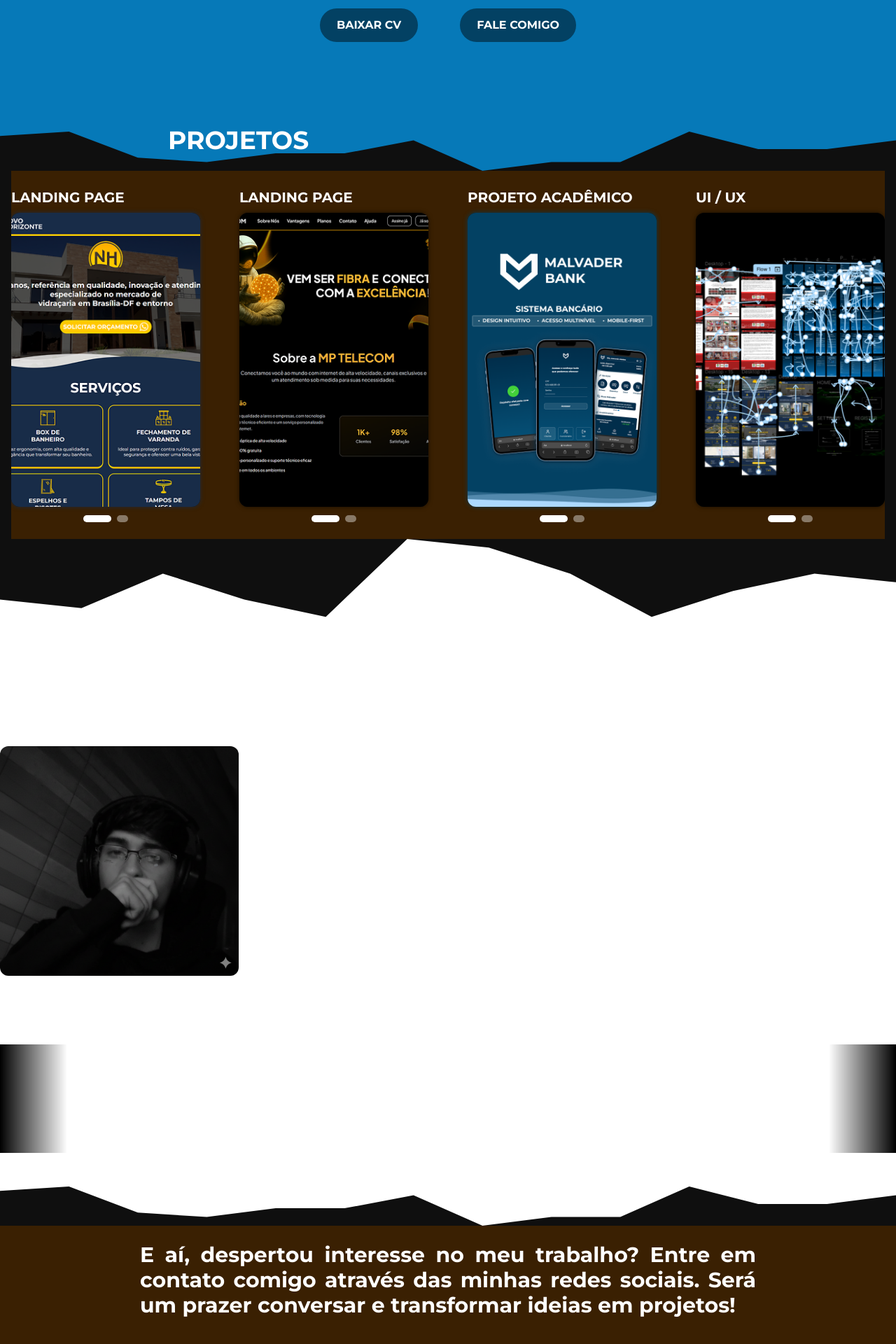
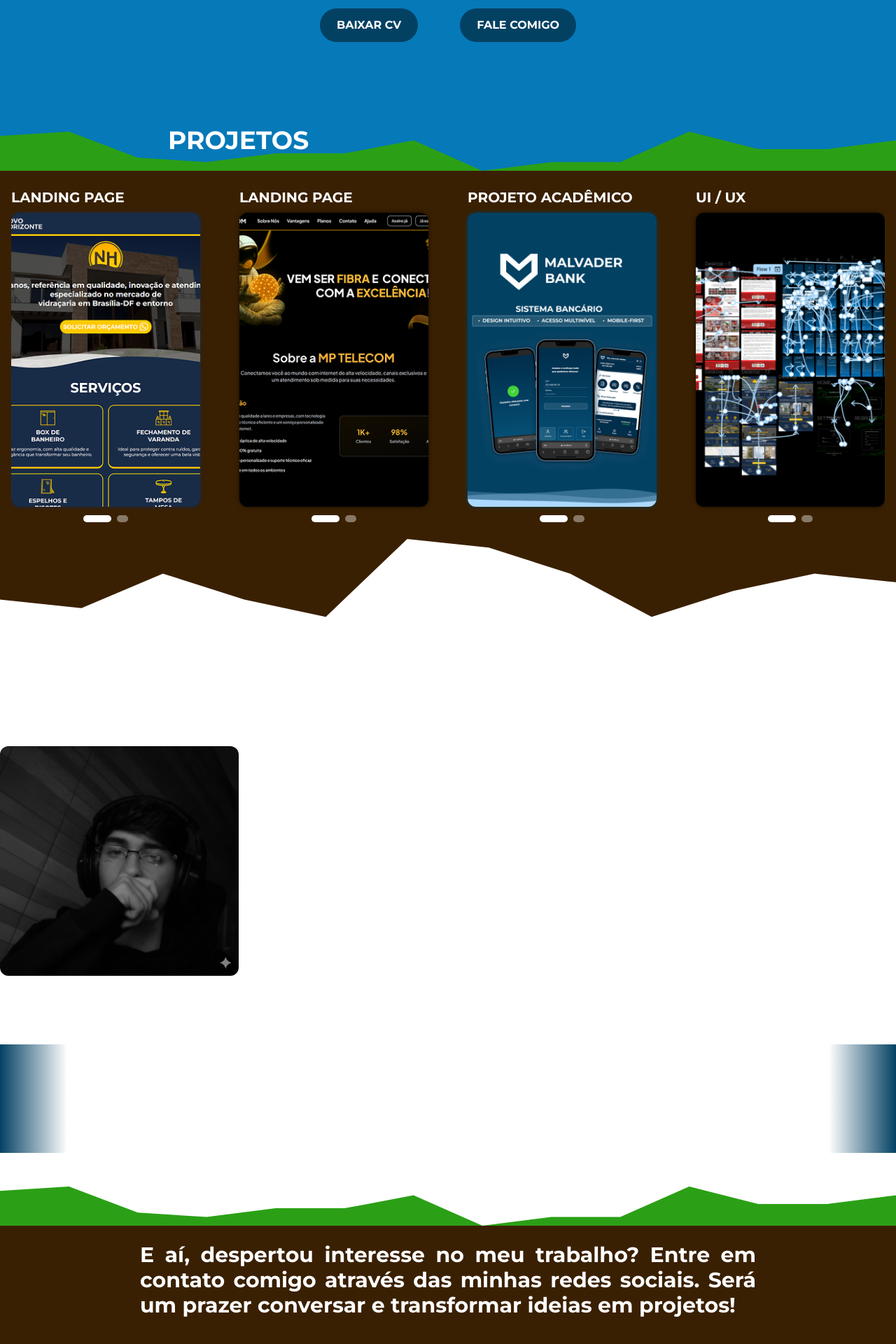
Before and after one commit to LeonardoAtaides/MyPortifolio, a Next.js app in the folder my-portifolio/: page / in a window 1280 px wide. Shown: the part 396-2316 px from the top of the page at 70% size. Built offline with nearby package versions, Linux system fonts and the light colour scheme; some icons are missing.

Commit message:
update modo light

```diff
--- a/my-portifolio/app/components/contact.tsx
+++ b/my-portifolio/app/components/contact.tsx
@@ -6,6 +6,7 @@ import{
   SiGmail,
 } from "react-icons/si";
 import { useTheme } from "next-themes"
+
 const socialLinks = [
     {
         icon:  SiInstagram,
@@ -31,7 +32,7 @@ export default function Contact() {
   const { theme } = useTheme()
   return (
     <footer className="relative z-20 mt-12">
-     <img src="/assets/CometaSuperior.svg" className="w-full" />
+     <img src={ theme === "dark" ? "/assets/CometaSuperior.svg" : "/assets/CometaSuperiorVerde.svg"} className="w-full" />
 
       {/* CONTAINER SCROLL */}
       <div className="flex justify-center " style={{
--- a/my-portifolio/app/components/infiniteicons.tsx
+++ b/my-portifolio/app/components/infiniteicons.tsx
@@ -15,6 +15,7 @@ import {
 } from "react-icons/si";
 import { VscodePlain } from "devicons-react";
 import { Database } from "lucide-react";
+import { useTheme } from "next-themes"
 
 const icons = [
   SiPython,
@@ -33,14 +34,14 @@ const icons = [
 ];
 
 export default function InfiniteIcons() {
+  const { theme } = useTheme()
   return (
     <div className="relative w-full overflow-hidden py-8 mt-12 pb-20">
-      <div className="absolute left-0 top-0 bottom-0 w-24 bg-gradient-to-r from-black to-transparent z-10 pointer-events-none" />
-      <div className="absolute right-0 top-0 bottom-0 w-24 bg-gradient-to-l from-black to-transparent z-10 pointer-events-none" />
+      <div className="absolute left-0 top-0 bottom-0 w-24 z-10 pointer-events-none"style={{background: `linear-gradient(to right, ${ theme === "dark" ? "#000" : "var(--bg-secundary)"}, transparent)`}}/>
 
-      {/* Container com dupla animação para eliminar o pulo */}
+      <div className="absolute right-0 top-0 bottom-0 w-24 z-10 pointer-events-none"style={{background: `linear-gradient(to left, ${theme === "dark" ? "#000" : "var(--bg-secundary)"}, transparent)`}}/>
+
       <div className="flex">
-        {/* Primeira faixa */}
         <div className="flex animate-scroll-1 gap-16 px-4">
           {[...icons, ...icons, ...icons, ...icons].map((Icon, index) => (
             <div key={`a-${index}`} className="flex-shrink-0">
@@ -49,7 +50,6 @@ export default function InfiniteIcons() {
           ))}
         </div>
 
-        {/* Segunda faixa (offset) */}
         <div className="flex animate-scroll-2 gap-16 px-4">
           {[...icons, ...icons, ...icons, ...icons].map((Icon, index) => (
             <div key={`b-${index}`} className="flex-shrink-0">
--- a/my-portifolio/app/components/projectcarrosel.tsx
+++ b/my-portifolio/app/components/projectcarrosel.tsx
@@ -51,10 +51,12 @@ export default function ProjectsCarousel() {
   const { theme} = useTheme()
   return (
     <div className="relative z-20 mt-12 pb-20">
-      <img src="/assets/CometaSuperior.svg" className="w-full" />
+      <img src={ theme === "dark" ? "/assets/CometaSuperior.svg" : "/assets/CometaSuperiorVerde.svg"}className="w-full" />
 
       {/* CONTAINER SCROLL */}
-      <div className="bg-[#0F0F0F] px-4" >
+      <div className="px-4"  style={{
+        backgroundColor: theme === "dark" ? "#0F0F0F" : "var(--earth)",
+      }}>
         <div className="flex justify-center gap-14 overflow-x-auto py-6 snap-x snap-mandatory scrollbar-hide"  style={{
         backgroundColor: theme === "dark" ? "#0F0F0F" : "var(--earth)",
       }}>
@@ -66,7 +68,7 @@ export default function ProjectsCarousel() {
         </div>
       </div>
 
-      <img src="/assets/CometaInferior.svg" className="w-full" />
+      <img src={ theme === "dark" ? "/assets/CometaInferior.svg" : "/assets/CometaInferiorMarrom.svg"} className="w-full" />
     </div>
   )
 }
```
Also changed, not shown: my-portifolio/public/assets/CometaInferiorMarrom.svg (added), my-portifolio/public/assets/CometaSuperiorVerde.svg (added).
